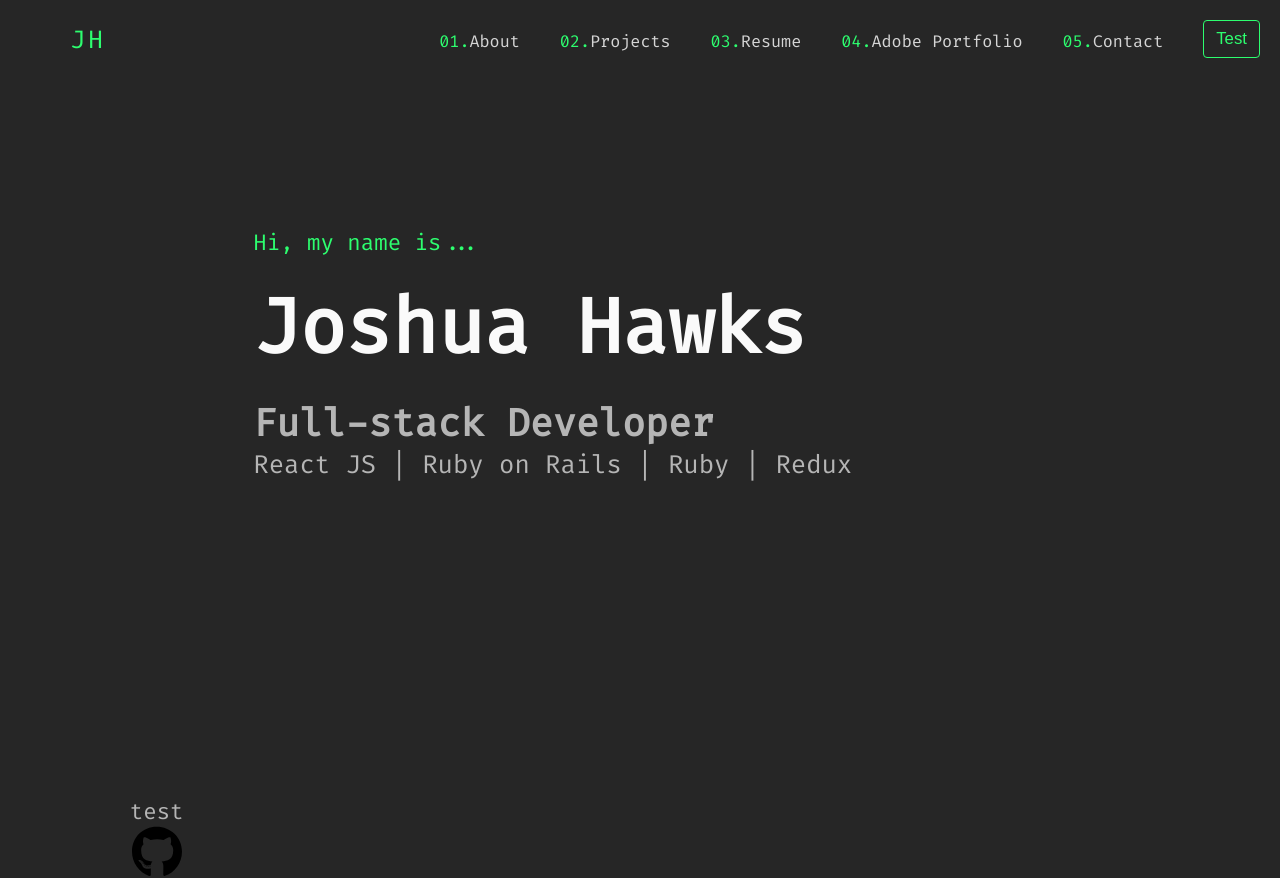
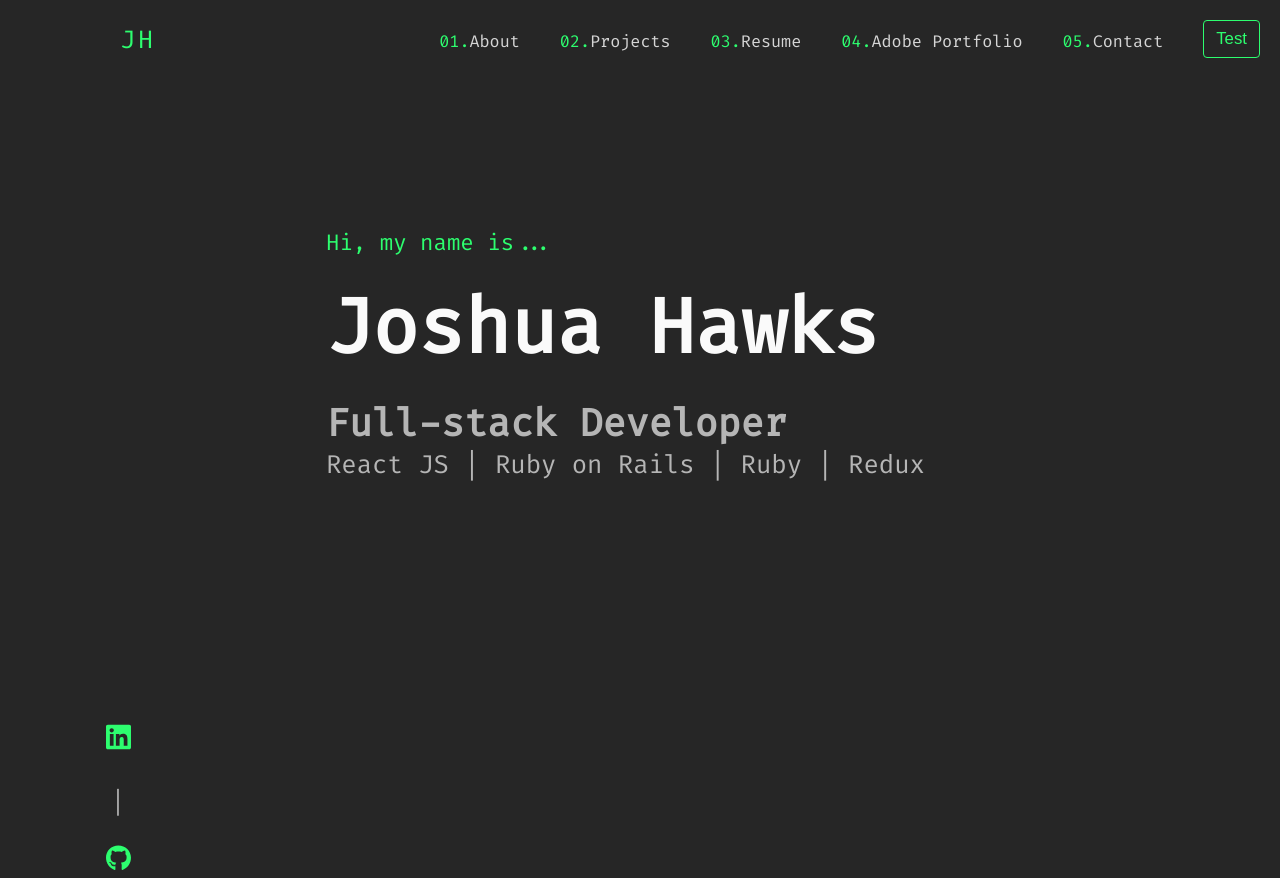
Before and after one commit to jdhawks2132/portfolio, a React (Create React App) app in the folder client/: page / in a window 1280 px wide. Built offline with nearby package versions, Linux system fonts and the light colour scheme; no server answers.

Commit message:
svgs added

```diff
--- a/client/package.json
+++ b/client/package.json
@@ -4,9 +4,6 @@
 	"private": true,
 	"proxy": "http://localhost:3000",
 	"dependencies": {
-		"@fortawesome/fontawesome-svg-core": "^1.3.0-beta3",
-		"@fortawesome/free-solid-svg-icons": "^5.15.4",
-		"@fortawesome/react-fontawesome": "^0.1.16",
 		"@testing-library/jest-dom": "^5.16.1",
 		"@testing-library/react": "^12.1.2",
 		"@testing-library/user-event": "^13.5.0",
--- a/client/src/components/Navbar.css
+++ b/client/src/components/Navbar.css
@@ -15,7 +15,7 @@
 	letter-spacing: 3px;
 	display: flex;
 	align-items: center;
-	margin-left: 50px;
+	margin-left: 100px;
 	margin-right: auto;
 }
 
--- a/client/src/pages/home/Home.css
+++ b/client/src/pages/home/Home.css
@@ -1,6 +1,6 @@
 .home {
 	display: grid;
-	grid-template-columns: 1fr 4fr 1fr;
+	grid-template-columns: 0.5fr 4fr 0.5fr;
 	grid-template-areas:
 		'left body right'
 		'left about right';
@@ -10,6 +10,7 @@
 .intro-txt {
 	grid-area: body;
 	margin-top: 150px;
+	margin-left: 150px;
 }
 
 .home .about {
@@ -27,5 +28,5 @@
 
 .left-side img {
 	color: var(--highlight-color);
-	width: 50px;
+	width: 25px;
 }
--- a/client/src/pages/home/Home.js
+++ b/client/src/pages/home/Home.js
@@ -1,6 +1,6 @@
 import React from 'react';
-import { FontAwesomeIcon } from '@fortawesome/react-fontawesome';
 import GitHub from '../../assets/github-brands.svg';
+import LinkedIn from '../../assets/linkedin-brands.svg';
 //styles
 import './Home.css';
 
@@ -8,8 +8,23 @@ function Home() {
 	return (
 		<div className='home'>
 			<div className='left-side'>
-				<p>test</p>
-				<img src={GitHub} alt='github-logo' />
+				<a
+					href='https://www.linkedin.com/in/joshuahawks1/'
+					target='_blank'
+					rel='noreferrer noopener'
+				>
+					<img src={LinkedIn} alt='linkedin-logo' />
+				</a>
+				<br />
+				<p>|</p>
+				<br />
+				<a
+					href='https://github.com/jdhawks2132'
+					target='_blank'
+					rel='noreferrer noopener'
+				>
+					<img src={GitHub} alt='github-logo' />
+				</a>
 			</div>
 			<div className='intro-txt'>
 				<p className='highlight'>Hi, my name is...</p>
```
Also changed, not shown: client/src/assets/github-brands.svg, client/src/assets/linkedin-brands.svg (added).
